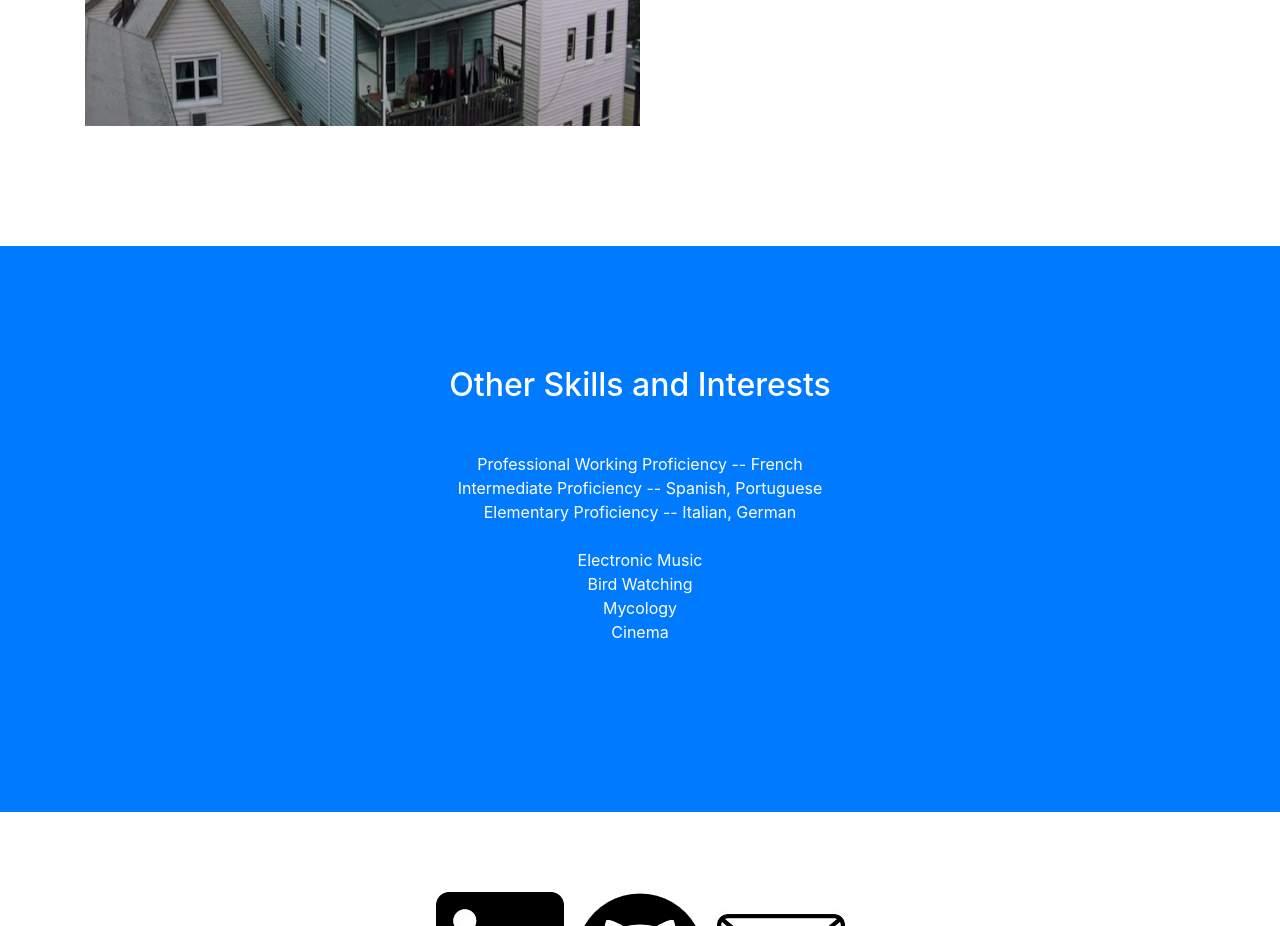
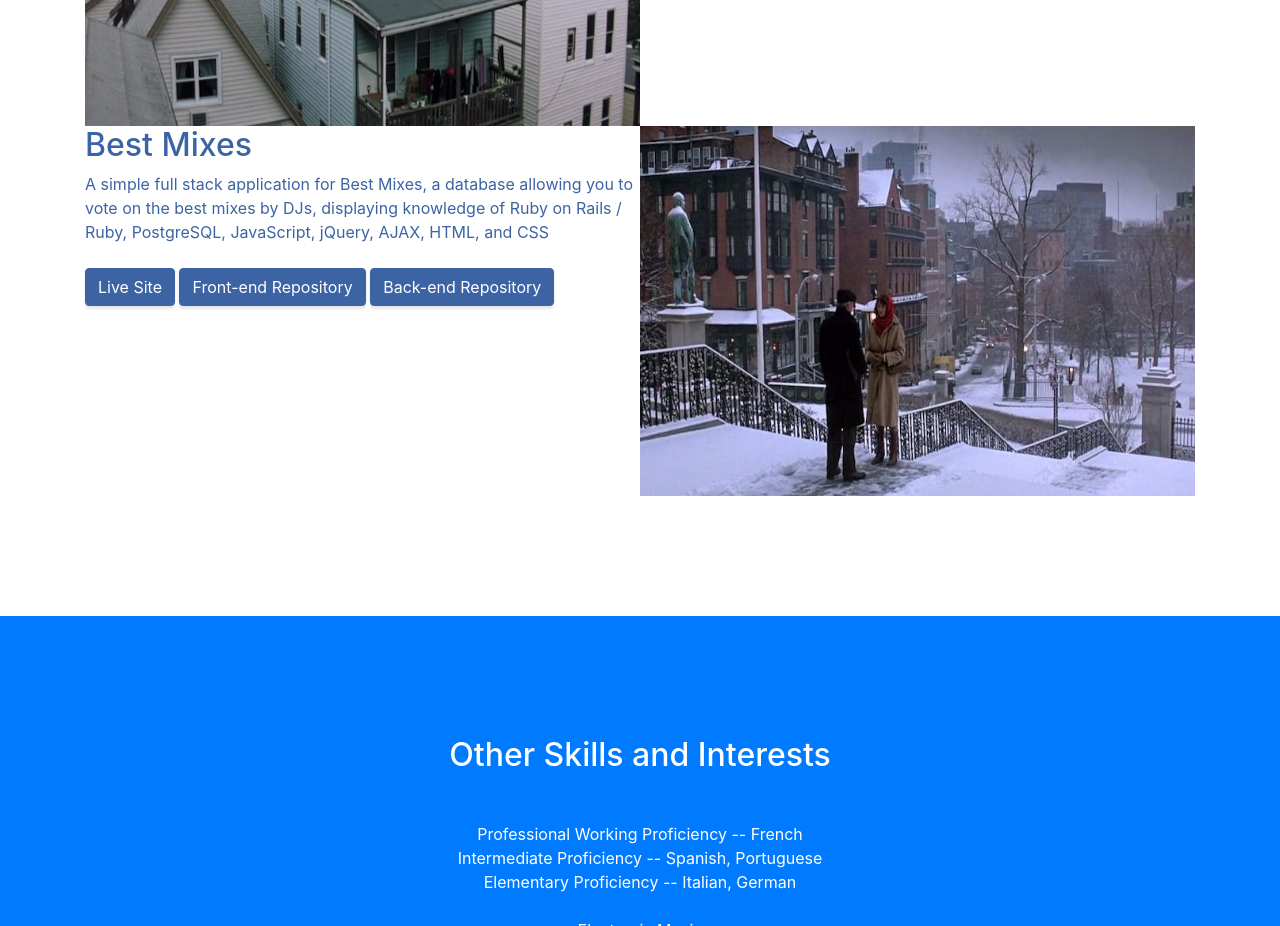
Before and after one commit to ebrault/ebrault.github.io, a website with bundled scripts: page index.html in a window 1280 px wide. Shown: the part 3720-4646 px from the top of the page. Built offline with nearby package versions, Linux system fonts and the light colour scheme; files whose address does not match are found by name.

Commit message:
Added project 4 links

```diff
--- a/index.html
+++ b/index.html
@@ -191,17 +191,27 @@
               </div>
             </div>
           </div>
-          <!-- <div class="col-lg-6">
+          <div class="col-lg-6">
+            <div class="text-left h-100 project">
+              <div class="d-flex h-100">
+                <span class="caption">
+                  <span class="caption-content">
+                    <h2>Best Mixes</h2>
+                    <p class="mb-0">A simple full stack application for Best Mixes, a database allowing you to vote on the best mixes by DJs, displaying knowledge of Ruby on Rails / Ruby, PostgreSQL, JavaScript, jQuery, AJAX, HTML, and CSS</p>
+                    <br />
+                    <a class="btn btn-dark btn-md" href="https://ebrault.github.io/project-4-client" target="_blank">Live Site</a>
+                    <a class="btn btn-dark btn-md" href="https://github.com/ebrault/project-4-client" target="_blank">Front-end Repository</a>
+                    <a class="btn btn-dark btn-md" href="https://github.com/ebrault/project-4-api" target="_blank">Back-end Repository</a>
+                  </span>
+                </span>
+              </div>
+            </div>
+          </div>
+          <div class="col-lg-6">
             <a class="portfolio-item">
-              <span class="caption">
-                <span class="caption-content">
-                  <h2>Workspace</h2>
-                  <p class="mb-0">A yellow workspace with some scissors, pencils, and other objects.</p>
-                </span>
-              </span>
-              <img class="img-fluid" src="img/the-verdict.jpg" alt="">
+              <img class="img-fluid" src="img/the-verdict.jpg" alt="The Verdict">
             </a>
-          </div> -->
+          </div>
         </div>
       </div>
     </section>
```
